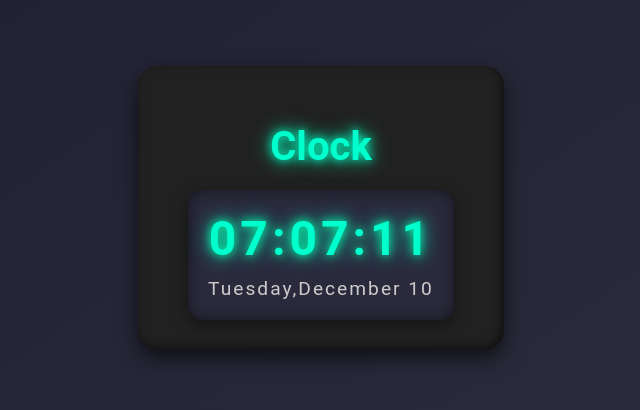
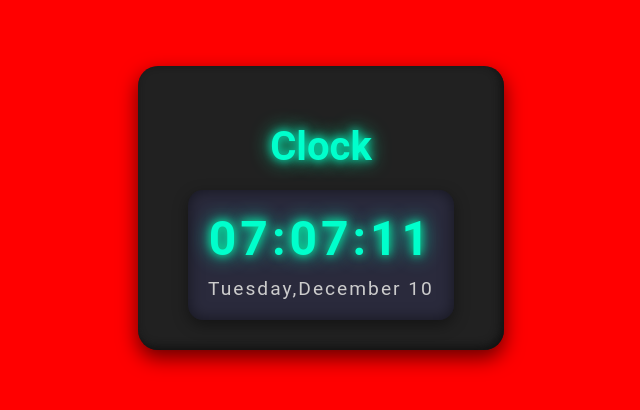
Before and after one commit to Bardan-dot/Digital-Clock, a plain HTML site: page index.html in a window 1280 px wide. Shown: the part 192-602 px from the top of the page, without its empty margins (319-959 px from the left). Drawn offline with Linux system fonts and the light colour scheme.

Commit message:
Update style.css

```diff
--- a/style.css
+++ b/style.css
@@ -7,8 +7,7 @@ body {
     justify-content: center;
     align-items: center;
     height: 100vh;
-    background: linear-gradient(145deg, #1e1e2f, #2e2e3f);
-    background-color:teal;
+    background-color:red;
     color: #ffffff;
   }
 
```
